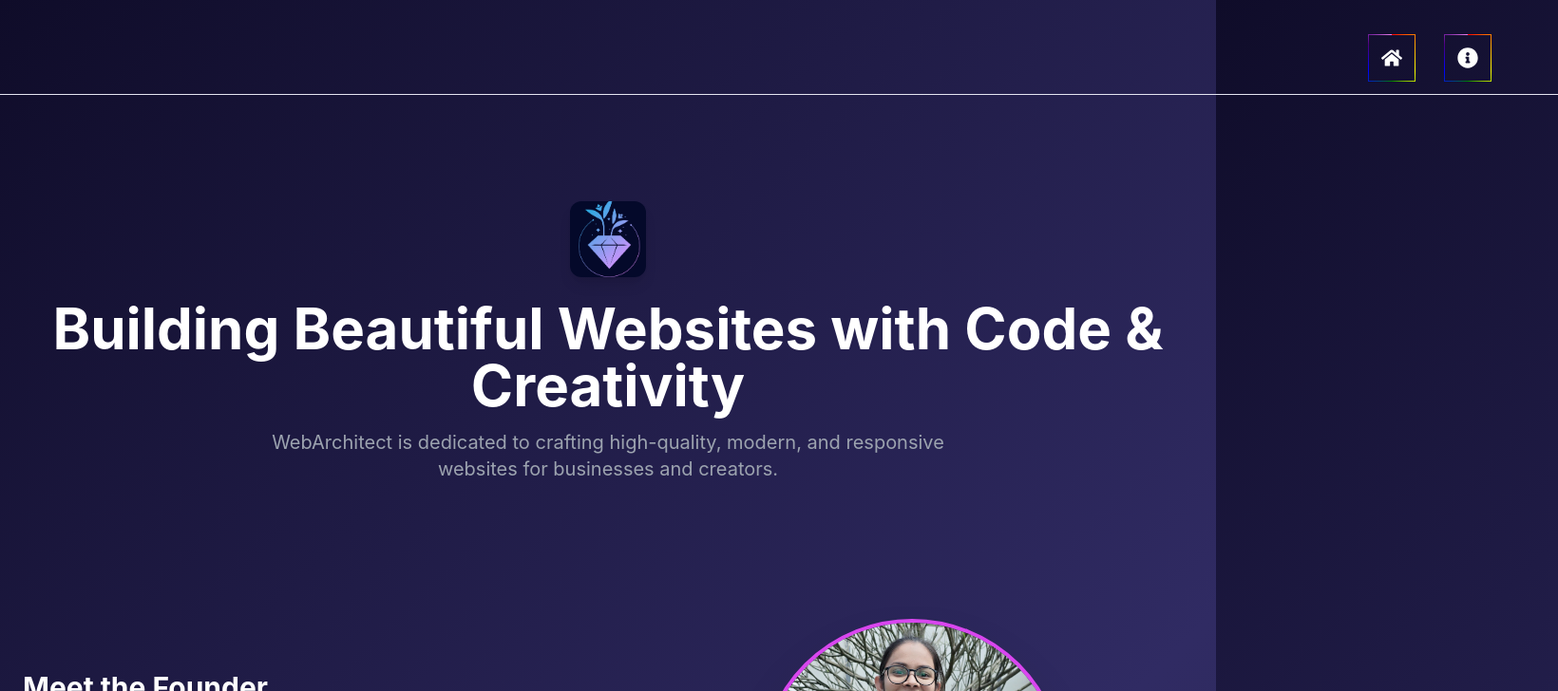
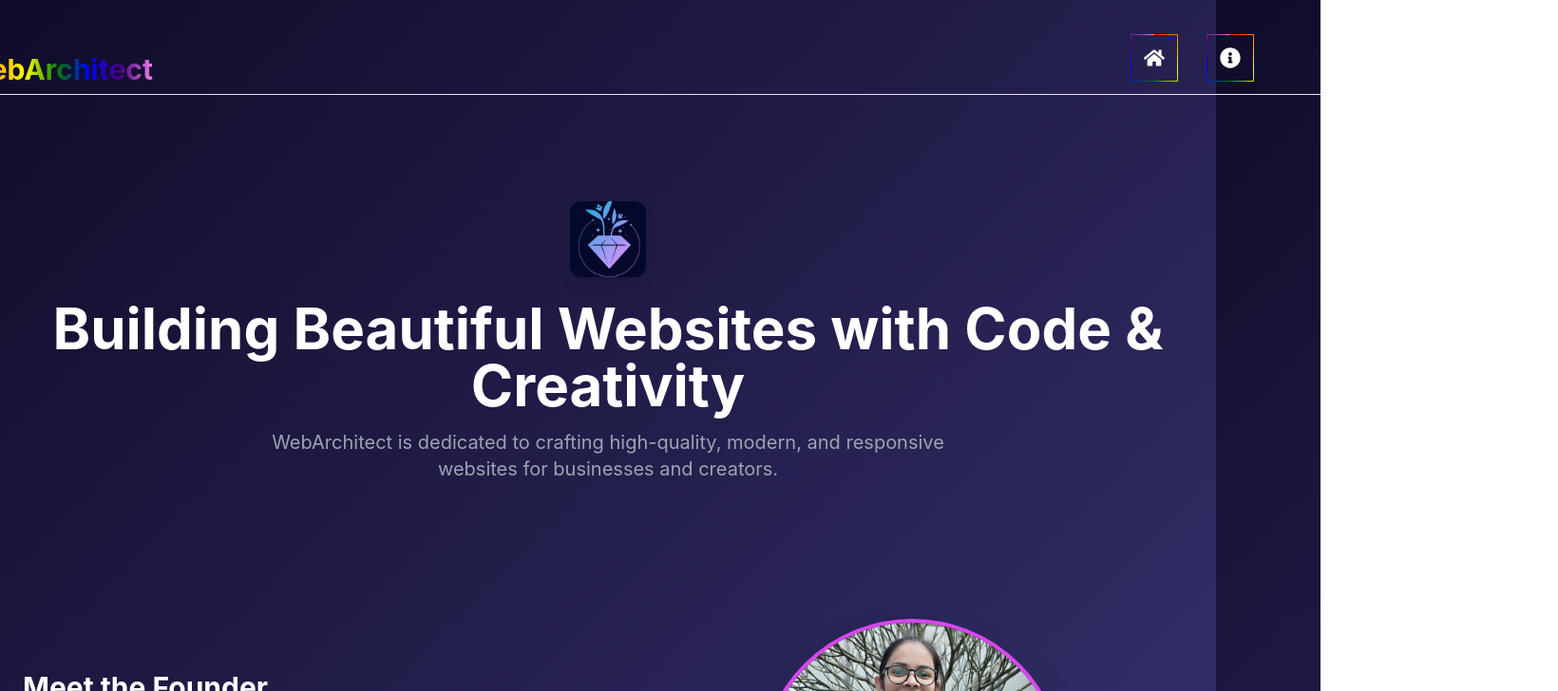
Before and after one commit to mansi-24082006/SmartUI, a React (Vite) app: page /about in a window 1280 px wide. Shown: the top 728 px of the page at 95% size, 1640 px wide, since content can reach past the window. Built offline with nearby package versions, Linux system fonts and the light colour scheme.

Commit message:
Update App.css

```diff
--- a/src/App.css
+++ b/src/App.css
@@ -45,7 +45,7 @@
 
 /* Navbar */
 .nav {
-  width: 2000px;
+  width: 1500px;
   max-width: 2000px;
   border-bottom: 1px solid var(--color-border);
   padding: 1rem 3rem;
```
